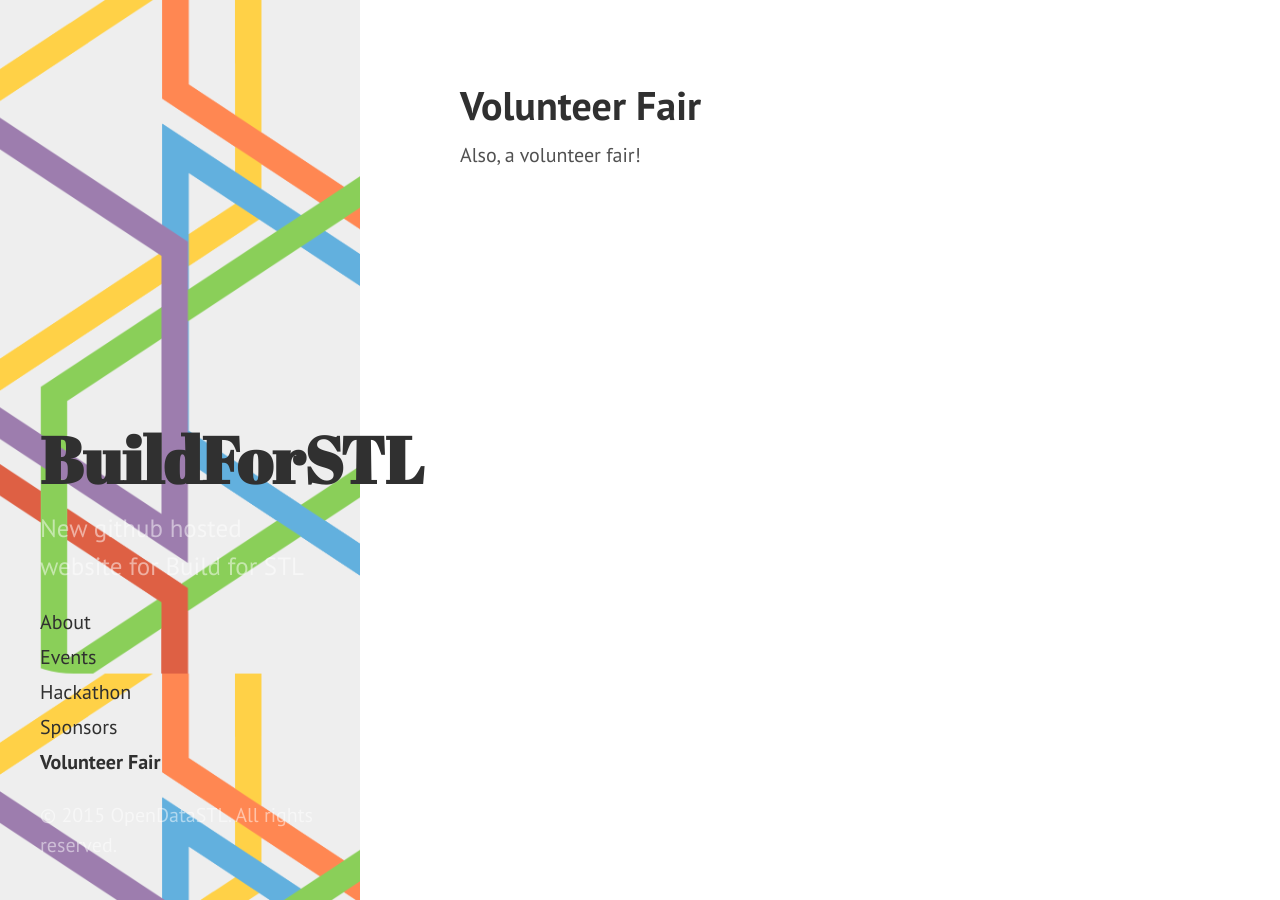
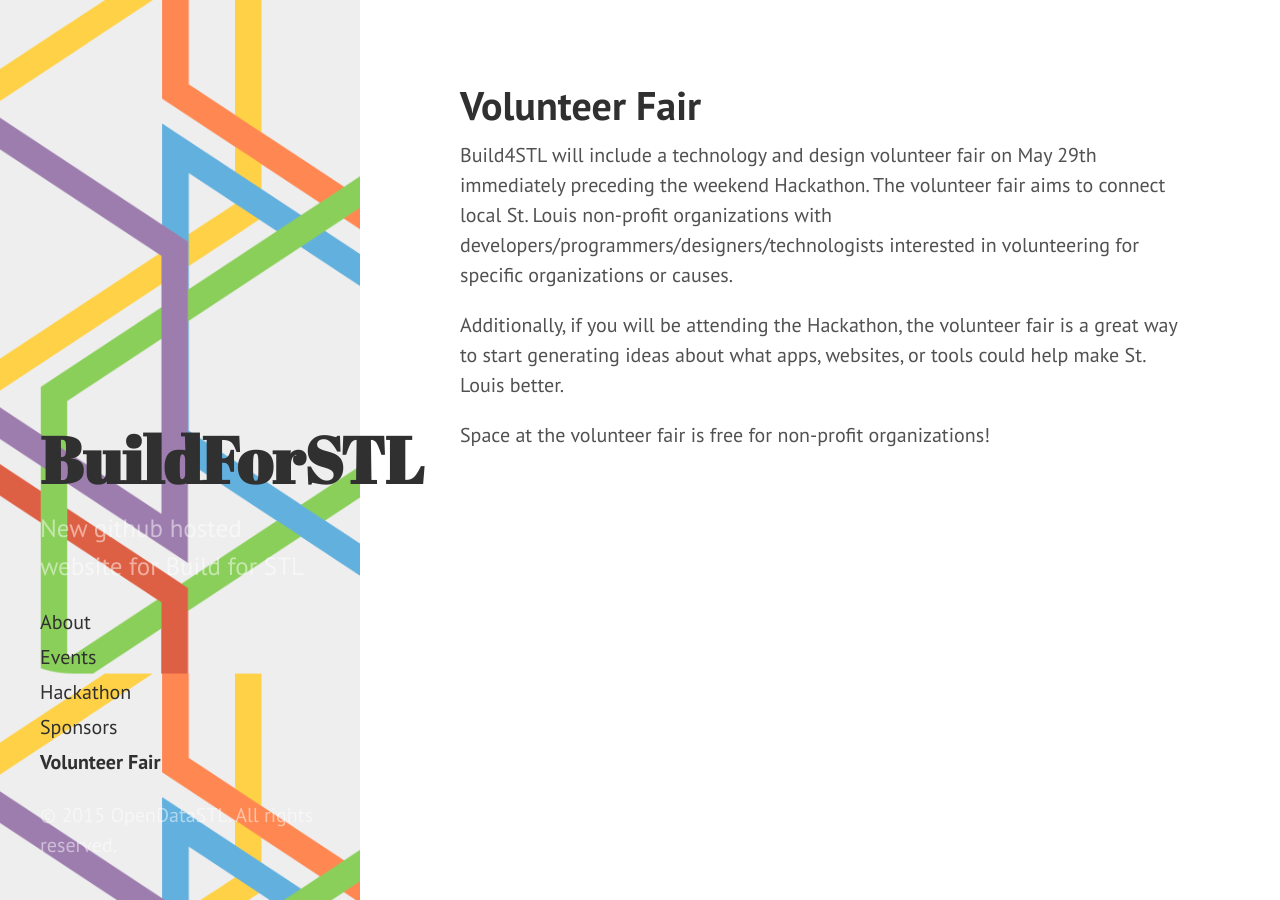
Before and after one commit to OpenSTL/build4stl-jekyll-site, a Jekyll site: the page built from volunteer-fair.md, in a window 1280 px wide. Built offline with Jekyll 4.4.1, drawn with Linux system fonts in a browser that asks for light colours.

Commit message:
Update volunteer-fair.md

```diff
--- a/volunteer-fair.md
+++ b/volunteer-fair.md
@@ -4,4 +4,8 @@
 permalink: /volunteer-fair/
 ---
 
-Also, a volunteer fair!
+Build4STL will include a technology and design volunteer fair on May 29th immediately preceding the weekend Hackathon. The volunteer fair aims to connect local St. Louis non-profit organizations with developers/programmers/designers/technologists interested in volunteering for specific organizations or causes.
+
+Additionally, if you will be attending the Hackathon, the volunteer fair is a great way to start generating ideas about what apps, websites, or tools could help make St. Louis better.
+
+Space at the volunteer fair is free for non-profit organizations!
```
